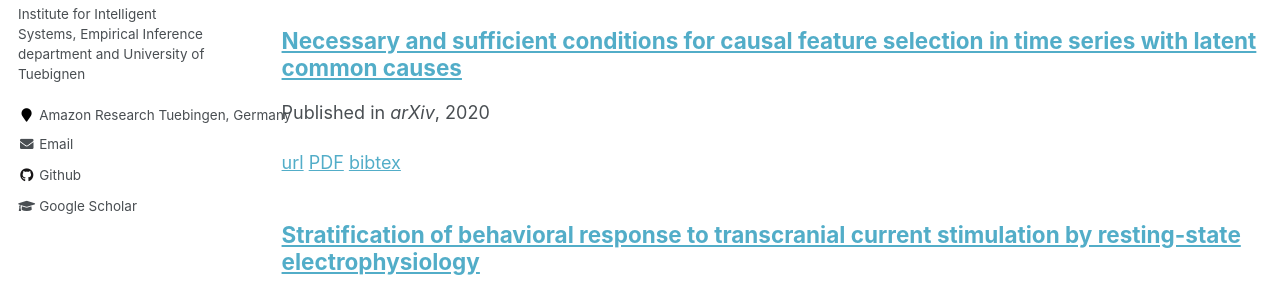
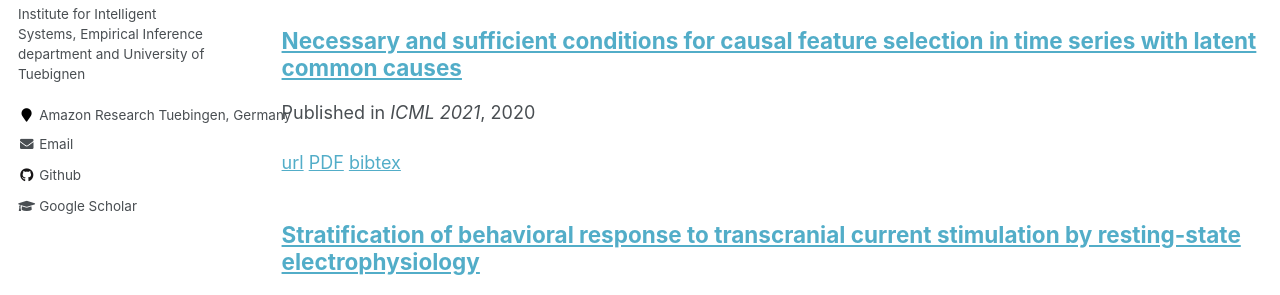
Before and after one commit to atalanti/atalanti.github.io, a Jekyll site: the page built from _pages/publications.md, in a window 1280 px wide and 900 px high. Shown: the part 332-627 px from the top of the window. Built offline with Jekyll 4.4.1, drawn with Linux system fonts in a browser that asks for light colours.

Commit message:
Update 2020b-Necessary-and-sufficient-conditions-for-causal-feature-selection-in-time-series-with-latent-common-causes.md

```diff
--- a/_publications/2020b-Necessary-and-sufficient-conditions-for-causal-feature-selection-in-time-series-with-latent-common-causes.md
+++ b/_publications/2020b-Necessary-and-sufficient-conditions-for-causal-feature-selection-in-time-series-with-latent-common-causes.md
@@ -2,7 +2,7 @@
 title: "Necessary and sufficient conditions for causal feature selection in time series with latent common causes"
 collection: publications
 date: 2020-10-15
-venue: 'arXiv'
+venue: 'ICML 2021'
 ---
 [url](https://arxiv.org/abs/2005.08543)
 [PDF](https://arxiv.org/pdf/2005.08543.pdf)
```
